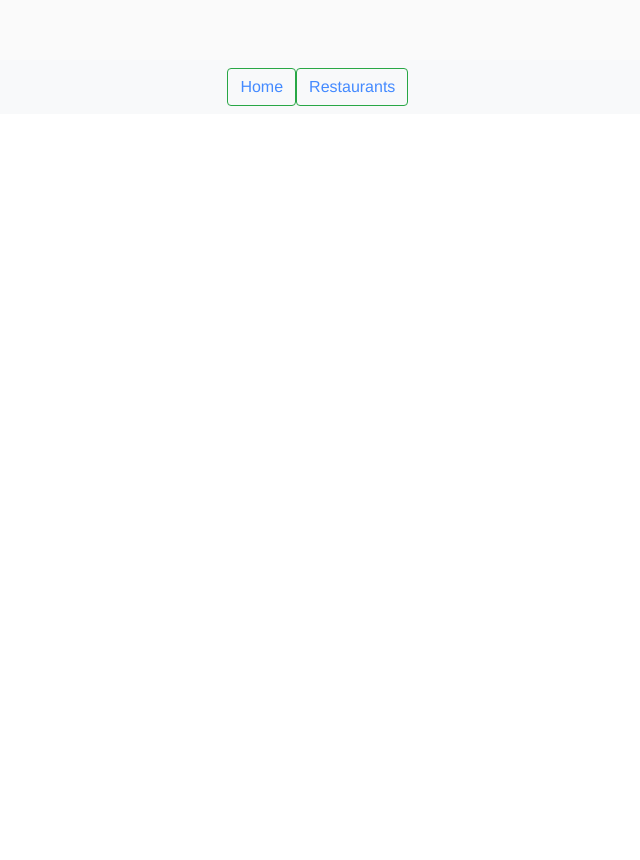
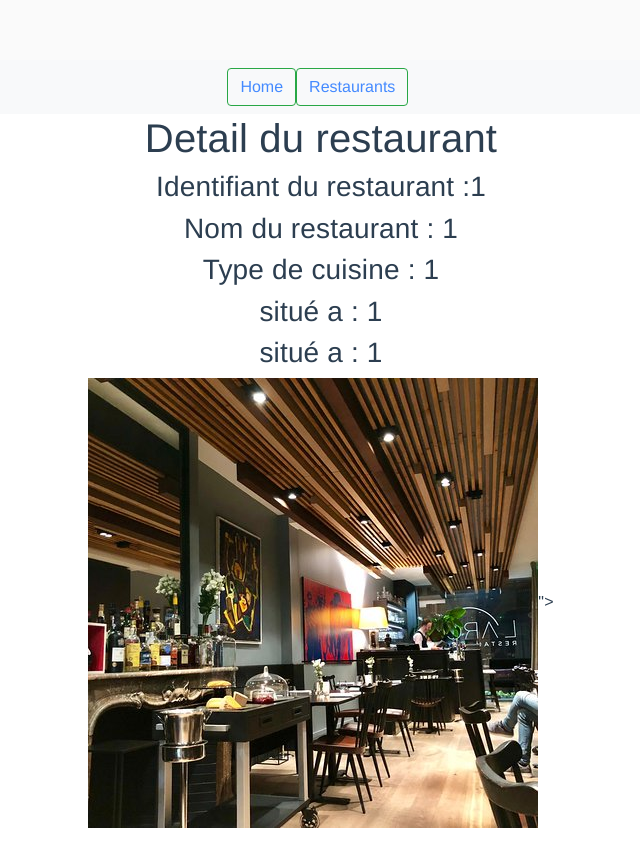
Before and after one commit to ELHAROUI/Projet-Cartes-pour-des-restaurants, a Vue app in the folder projetbuffa_EL-HAROUI_GASMI/: page /restaurant/1/1/1/1/1 in a window 1280 px wide. Shown: the whole page, without its empty margins (319-959 px from the left). Built offline with nearby package versions, Linux system fonts and the light colour scheme.

Commit message:
Ajout de l'image du restaurant

```diff
--- a/projetbuffa_EL-HAROUI_GASMI/src/components/RestaurantDetail.vue
+++ b/projetbuffa_EL-HAROUI_GASMI/src/components/RestaurantDetail.vue
@@ -5,7 +5,10 @@
   <h3>Nom du restaurant : {{name}}</h3>
   <h3>Type de cuisine : {{cuisine}}</h3>
   <h3>situé a : {{borough}}</h3>
-
+  <h3>situé a : {{grades}}</h3>
+  <div>
+    <img src="@/assets/images-restaus/image1.jpg" />">
+  </div>
 
 
   </div>
@@ -25,6 +28,10 @@ export default {
     // pour le nom de la restau
     name() {
       return this.$route.params.name
+
+    },
+    grades() {
+      return this.$route.params.grades
 
     },
     // pour la cuisine
--- a/projetbuffa_EL-HAROUI_GASMI/src/components/Restaurants.vue
+++ b/projetbuffa_EL-HAROUI_GASMI/src/components/Restaurants.vue
@@ -138,7 +138,7 @@
         <md-table-cell md-label="Cuisine" md-sort-by="cuisine">{{ item.cuisine }}</md-table-cell>
         <md-table-cell md-label="Details">
           <router-link
-            :to="'restaurant/'+item._id+'/'+item.name+'/'+item.cuisine+'/'+item.borough"
+            :to="'restaurant/'+item._id+'/'+item.name+'/'+item.cuisine+'/'+item.borough+'/'+item.grades[0]"
           >Details</router-link>
         </md-table-cell>
         <md-table-cell md-label="Supprimer">
--- a/projetbuffa_EL-HAROUI_GASMI/src/main.js
+++ b/projetbuffa_EL-HAROUI_GASMI/src/main.js
@@ -38,7 +38,7 @@ const router = new VueRouter({
       component: Restaurants
     },
     {
-      path: '/restaurant/:id/:name/:cuisine/:borough',
+      path: '/restaurant/:id/:name/:cuisine/:borough/:grades',
       component: RestaurantDetail
     },
   ],
```
